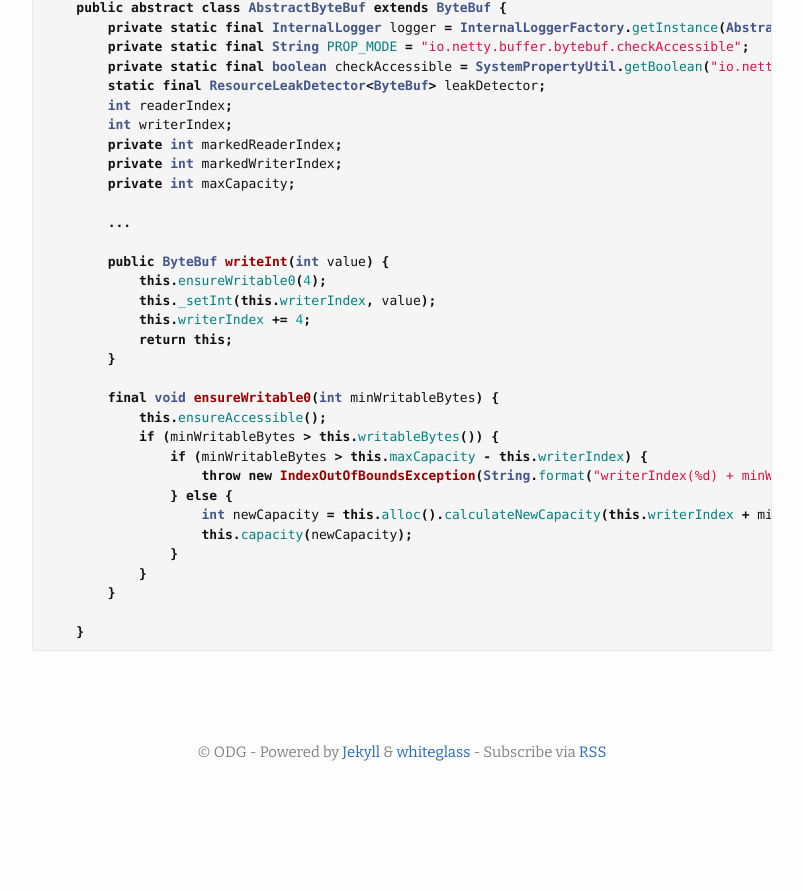
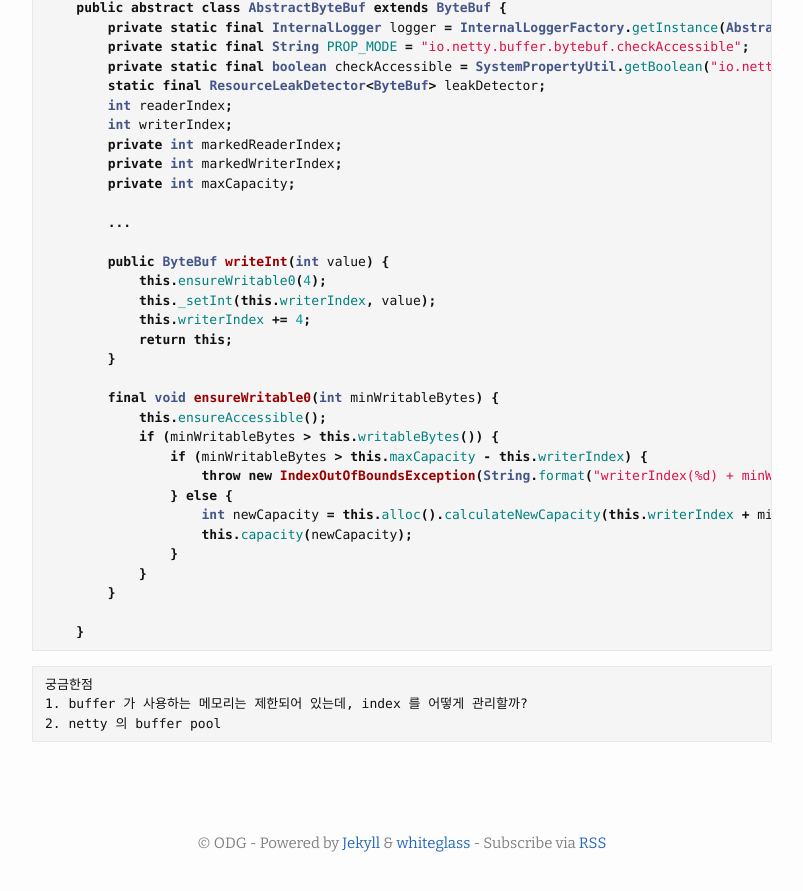
Before and after one commit to OpenDeveloperGroup/OpenDeveloperGroup.github.io, a Jekyll site: the page built from _posts/2017-07-12-buffer-autumnlee(작성중).md, in a window 1280 px wide and 900 px high, scrolled down 1489 px. Shown: the top 891 px of the window, without its empty margins (238-1041 px from the left). Built offline with Jekyll 4.4.1, drawn with Linux system fonts in a browser that asks for light colours; before the commit the page ends 2297 px from its top, so only the background shows below that.

Commit message:
add content

````diff
--- a/_posts/2017-07-12-buffer-autumnlee(작성중).md
+++ b/_posts/2017-07-12-buffer-autumnlee(작성중).md
@@ -107,3 +107,10 @@ So don't try to reason about it, just study and use the API carefully.
 
     }
 ```
+
+
+```
+궁금한점
+1. buffer 가 사용하는 메모리는 제한되어 있는데, index 를 어떻게 관리할까?
+2. netty 의 buffer pool
+```
````
